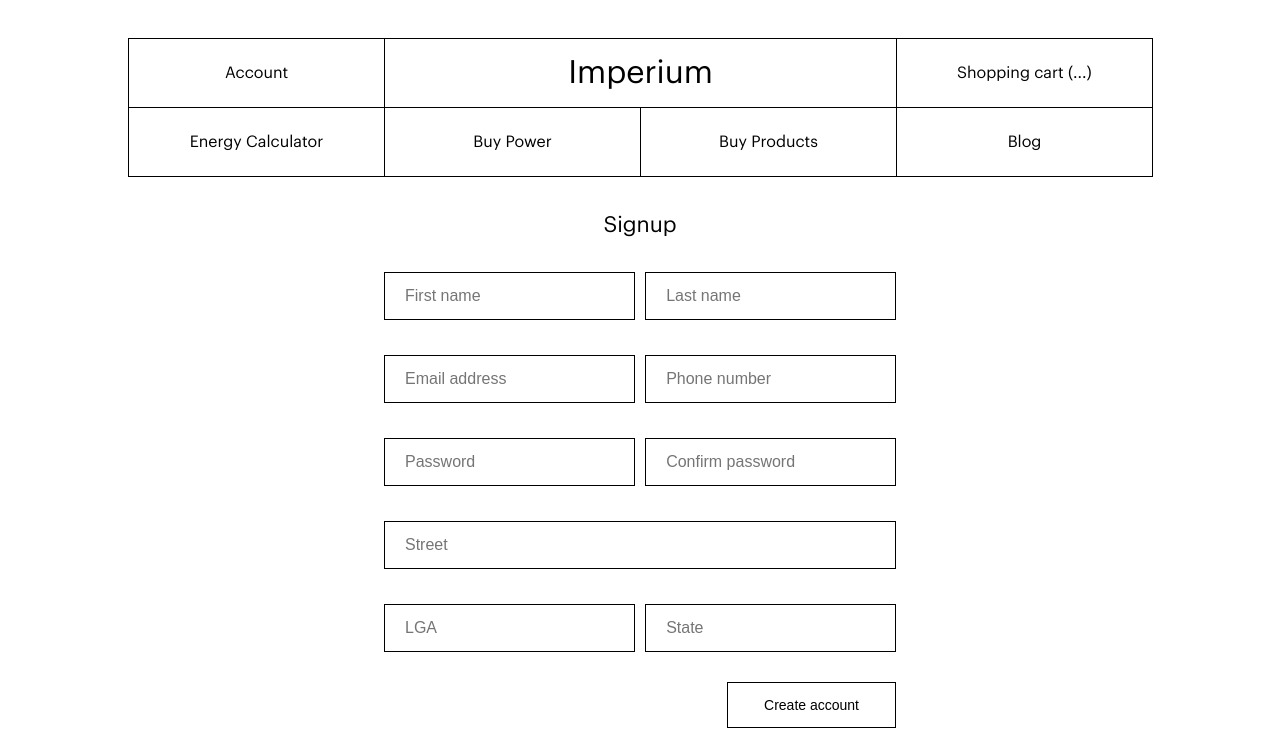
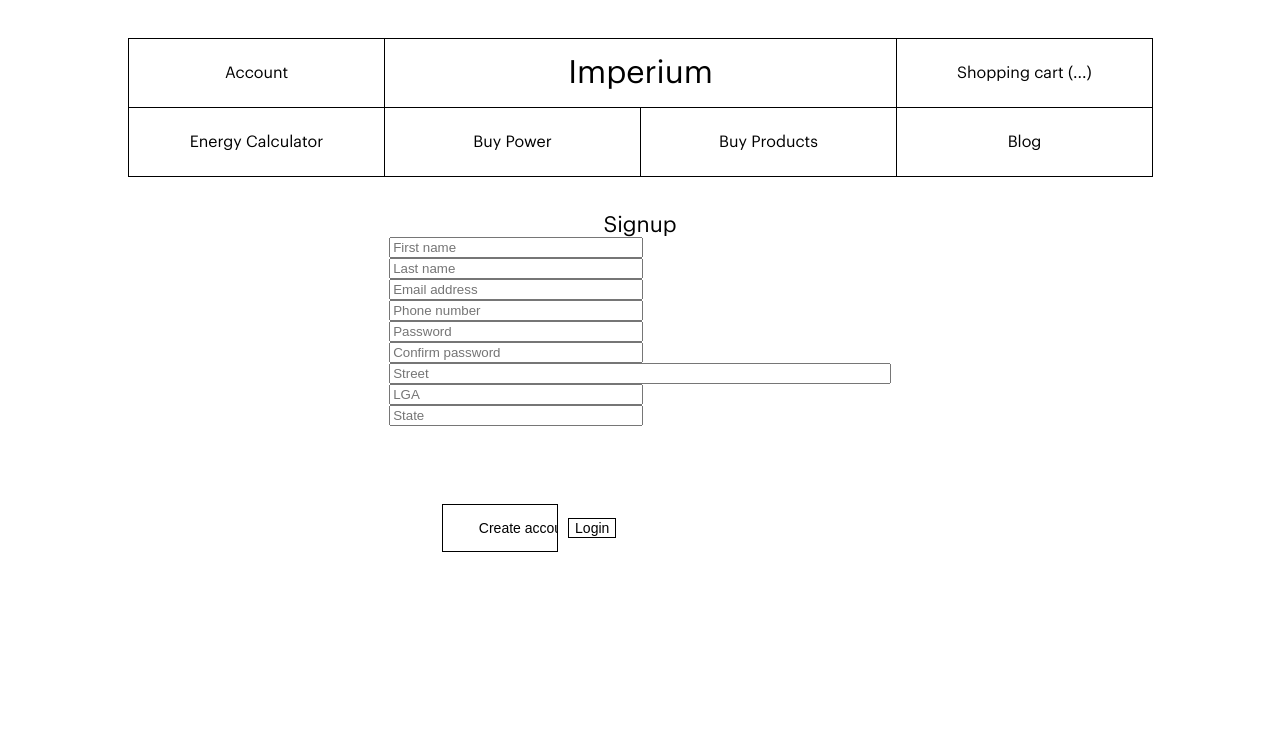
Before and after one commit to Phumbie/imperium-deprecated, a Vue app: page /signup in a window 1280 px wide. Shown: the top 748 px of the page. Built offline with nearby package versions, Linux system fonts and the light colour scheme; what vue-js-modal, vue-sweetalert2 would draw is missing.

Commit message:
style: styled signup page

```diff
--- a/src/components/Signup.vue
+++ b/src/components/Signup.vue
@@ -1,39 +1,24 @@
 <template>
   <div id="signup-section">
+    <div class="header-text-28">Signup</div>
     <form @submit.prevent="signupCustomer()">
-      <div class="header-text-28">Signup</div>
       <input
         type="text"
         placeholder="First name"
-        class="text-field width-half"
         required
         v-model="firstName"
       />
-      <input
-        type="text"
-        placeholder="Last name"
-        class="text-field width-half float-right"
-        v-model="lastName"
-        required
-      />
-      <input
-        type="text"
-        placeholder="Email address"
-        class="text-field width-half"
-        v-model="email"
-        required
-      />
+      <input type="text" placeholder="Last name" v-model="lastName" required />
+      <input type="text" placeholder="Email address" v-model="email" required />
       <input
         type="tel"
         placeholder="Phone number"
-        class="text-field width-half float-right"
         v-model="phoneNumber"
         required
       />
       <input
         type="password"
         placeholder="Password"
-        class="text-field width-half"
         v-model="password"
         minlength="6"
         required
@@ -41,22 +26,25 @@
       <input
         type="password"
         placeholder="Confirm password"
-        class="text-field width-half float-right"
         v-model="confirmPassword"
         minlength="6"
         required
       />
-      <input type="text" placeholder="Street" class="text-field" v-model="streetAddress" required />
-      <input type="text" placeholder="LGA" class="text-field width-half" v-model="lga" required />
-      <input
-        type="text"
-        placeholder="State"
-        class="text-field width-half float-right"
-        v-model="state"
-        required
-      />
+      <div class="address">
+        <input
+          type="text"
+          placeholder="Street"
+          v-model="streetAddress"
+          required
+        />
+        <input type="text" placeholder="LGA" v-model="lga" required />
+        <input type="text" placeholder="State" v-model="state" required />
+      </div>
       <div class="buttons">
-        <button class="btn">Create account</button>
+        <input type="submit" value="Create account" />
+        <button @click="navigateTo('/login')">
+          Login
+        </button>
       </div>
     </form>
   </div>
@@ -140,12 +128,33 @@ export default {
 
 <style lang="scss" scoped>
 #signup-section {
-  .width-half {
+  form {
     width: 49%;
-  }
+    display: flex;
+    flex-direction: row;
+    flex-wrap: wrap;
+    justify-content: space-between;
 
-  .float-right {
-    float: right;
+    input {
+      width: 49%;
+    }
+
+    .address {
+      width: 100%;
+      display: flex;
+      flex-direction: row;
+      flex-wrap: wrap;
+      justify-content: space-between;
+      margin-bottom: 3rem;
+
+      input {
+        width: 49%;
+      }
+    }
+
+    input[placeholder="Street"] {
+      width: 100%;
+    }
   }
 }
 </style>
```
